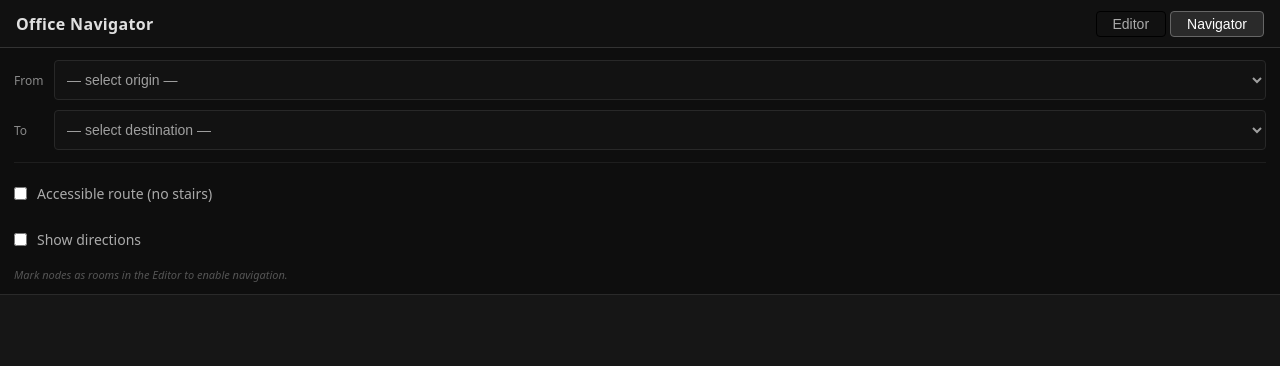
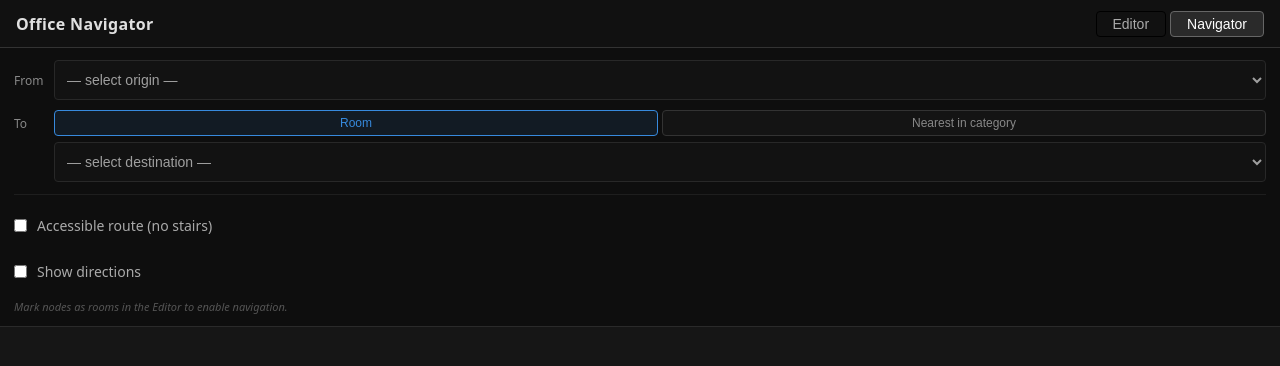
Before and after one commit to cbmitchell/map-nav, a React (Vite) app: page / in a window 1280 px wide. Both pictures are taken after a click on the button "Navigator". Shown: the top 366 px of the page. Built offline with nearby package versions, Linux system fonts and the light colour scheme.

Commit message:
Add room categories

```diff
--- a/src/components/Editor/EditorCanvas.tsx
+++ b/src/components/Editor/EditorCanvas.tsx
@@ -23,6 +23,7 @@ interface LabelEditorState {
   label: string;
   isRoom: boolean;
   isConnector: boolean;
+  category: string;
 }
 
 interface EdgeEditorState {
@@ -424,6 +425,7 @@ export function EditorCanvas({
           label: node.label,
           isRoom: node.isRoom,
           isConnector: node.isConnector,
+          category: node.category ?? '',
         });
         return;
       }
@@ -452,6 +454,7 @@ export function EditorCanvas({
         label: labelEditor.label,
         isRoom: labelEditor.isRoom,
         isConnector: labelEditor.isConnector,
+        category: labelEditor.isRoom && labelEditor.category.trim() ? labelEditor.category.trim() : undefined,
       },
     });
     setLabelEditor(null);
@@ -534,6 +537,21 @@ export function EditorCanvas({
               <span>Is room</span>
             </label>
           </div>
+          {labelEditor.isRoom && (
+            <div style={styles.popupRow}>
+              <label style={styles.popupLabel}>Category</label>
+              <input
+                style={styles.popupInput}
+                placeholder="e.g. bathroom"
+                value={labelEditor.category}
+                onChange={(ev) => setLabelEditor({ ...labelEditor, category: ev.target.value })}
+                onKeyDown={(ev) => {
+                  if (ev.key === 'Enter') submitLabelEditor();
+                  if (ev.key === 'Escape') setLabelEditor(null);
+                }}
+              />
+            </div>
+          )}
           <div style={styles.popupRow}>
             <label style={styles.checkLabel}>
               <input
--- a/src/components/Navigator/Navigator.tsx
+++ b/src/components/Navigator/Navigator.tsx
@@ -12,6 +12,7 @@ export function Navigator() {
   const { state } = useGraphReducer();
   const [srcId, setSrcId] = useState<string | null>(null);
   const [tgtId, setTgtId] = useState<string | null>(null);
+  const [tgtCategory, setTgtCategory] = useState<string | null>(null);
   const [accessibleOnly, setAccessibleOnly] = useState(false);
   const [showDirections, setShowDirections] = useState(false);
   const [activeSectionId, setActiveSectionId] = useState<string | null>(null);
@@ -42,7 +43,7 @@ export function Navigator() {
     [accessibleOnly],
   );
 
-  const { path, error } = usePathfinder(state, srcId, tgtId, excludedTypes);
+  const { path, error } = usePathfinder(state, srcId, tgtId, tgtCategory, excludedTypes);
 
   // Wrap setSrcId so that picking a new origin also switches the canvas to that section
   const handleSrcChange = useCallback((id: string | null) => {
@@ -52,6 +53,26 @@ export function Navigator() {
       if (srcNode) switchSection(srcNode.sectionId);
     }
   }, [state.nodes, switchSection]);
+
+  const handleTgtChange = useCallback((id: string | null) => {
+    setTgtId(id);
+    setTgtCategory(null);
+  }, []);
+
+  const handleTgtCategoryChange = useCallback((cat: string | null) => {
+    setTgtCategory(cat);
+    setTgtId(null);
+  }, []);
+
+  // When routing by category, resolve the destination room name from the path's last node
+  const resolvedTgtLabel = useMemo(() => {
+    if (!tgtCategory || !path || path.length === 0) return null;
+    const nodeIndex = new Map(state.nodes.map((n) => [n.id, n]));
+    const tgtNode = nodeIndex.get(path[path.length - 1]);
+    if (!tgtNode) return null;
+    const sectionName = state.sections.find((s) => s.id === tgtNode.sectionId)?.name ?? '';
+    return tgtNode.label ? `${tgtNode.label} (${sectionName})` : `(unlabeled) (${sectionName})`;
+  }, [tgtCategory, path, state.nodes, state.sections]);
 
   // Ordered list of sections that the path visits (deduplicated, in order)
   const pathSections = useMemo(() => {
@@ -77,11 +98,14 @@ export function Navigator() {
         building={state}
         srcId={srcId}
         tgtId={tgtId}
+        tgtCategory={tgtCategory}
         accessibleOnly={accessibleOnly}
         showDirections={showDirections}
         error={error}
+        resolvedTgtLabel={resolvedTgtLabel}
         onSrcChange={handleSrcChange}
-        onTgtChange={setTgtId}
+        onTgtChange={handleTgtChange}
+        onTgtCategoryChange={handleTgtCategoryChange}
         onAccessibleToggle={setAccessibleOnly}
         onDirectionsToggle={setShowDirections}
       />
--- a/src/components/Navigator/NavigatorControls.tsx
+++ b/src/components/Navigator/NavigatorControls.tsx
@@ -1,14 +1,18 @@
+import { useState } from 'react';
 import type { Building } from '../../types/graph';
 
 interface NavigatorControlsProps {
   building: Building;
   srcId: string | null;
   tgtId: string | null;
+  tgtCategory: string | null;
   accessibleOnly: boolean;
   showDirections: boolean;
   error: string | null;
+  resolvedTgtLabel: string | null;
   onSrcChange: (id: string | null) => void;
   onTgtChange: (id: string | null) => void;
+  onTgtCategoryChange: (category: string | null) => void;
   onAccessibleToggle: (v: boolean) => void;
   onDirectionsToggle: (v: boolean) => void;
 }
@@ -17,14 +21,19 @@ export function NavigatorControls({
   building,
   srcId,
   tgtId,
+  tgtCategory,
   accessibleOnly,
   showDirections,
   error,
+  resolvedTgtLabel,
   onSrcChange,
   onTgtChange,
+  onTgtCategoryChange,
   onAccessibleToggle,
   onDirectionsToggle,
 }: NavigatorControlsProps) {
+  const [destMode, setDestMode] = useState<'room' | 'category'>('room');
+
   const rooms = building.nodes.filter((n) => n.isRoom);
 
   // Group rooms by section name for <optgroup>
@@ -39,7 +48,11 @@ export function NavigatorControls({
     grouped.get(key)!.nodes.push(node);
   }
 
-  const renderOptions = (excludeId: string | null) =>
+  const knownCategories = [...new Set(
+    rooms.filter((n) => n.category).map((n) => n.category as string),
+  )].sort();
+
+  const renderRoomOptions = (excludeId: string | null) =>
     [...grouped.entries()].map(([sectionId, { sectionName, nodes }]) => (
       <optgroup key={sectionId} label={sectionName}>
         {nodes
@@ -54,6 +67,15 @@ export function NavigatorControls({
 
   const noRooms = rooms.length === 0;
 
+  const handleDestModeChange = (mode: 'room' | 'category') => {
+    setDestMode(mode);
+    if (mode === 'room') {
+      onTgtCategoryChange(null);
+    } else {
+      onTgtChange(null);
+    }
+  };
+
   return (
     <div style={styles.controls}>
       <div style={styles.row}>
@@ -65,21 +87,65 @@ export function NavigatorControls({
           onChange={(e) => onSrcChange(e.target.value || null)}
         >
           <option value="">— select origin —</option>
-          {renderOptions(tgtId)}
+          {renderRoomOptions(destMode === 'room' ? tgtId : null)}
         </select>
       </div>
 
+      <div style={styles.toBlock}>
         <div style={styles.row}>
           <label style={styles.label}>To</label>
+          <div style={styles.modeToggle}>
+            <button
+              style={{ ...styles.modeBtn, ...(destMode === 'room' ? styles.modeBtnActive : {}) }}
+              onClick={() => handleDestModeChange('room')}
+            >
+              Room
+            </button>
+            <button
+              style={{ ...styles.modeBtn, ...(destMode === 'category' ? styles.modeBtnActive : {}) }}
+              disabled={knownCategories.length === 0}
+              onClick={() => handleDestModeChange('category')}
+            >
+              Nearest in category
+            </button>
+          </div>
+        </div>
+
+        {destMode === 'room' ? (
           <select
-          style={styles.select}
+            style={{ ...styles.select, marginLeft: 40 }}
             value={tgtId ?? ''}
             disabled={noRooms}
             onChange={(e) => onTgtChange(e.target.value || null)}
           >
             <option value="">— select destination —</option>
-          {renderOptions(srcId)}
+            {renderRoomOptions(srcId)}
           </select>
+        ) : (
+          <>
+            <select
+              style={{ ...styles.select, marginLeft: 40 }}
+              value={tgtCategory ?? ''}
+              disabled={knownCategories.length === 0}
+              onChange={(e) => onTgtCategoryChange(e.target.value || null)}
+            >
+              <option value="">— select category —</option>
+              {knownCategories.map((cat) => (
+                <option key={cat} value={cat}>{cat}</option>
+              ))}
+            </select>
+            {tgtCategory && resolvedTgtLabel && (
+              <div style={styles.resolvedLabel}>
+                Routing to: {resolvedTgtLabel}
+              </div>
+            )}
+            {tgtCategory && !resolvedTgtLabel && (
+              <div style={styles.resolvedLabelMissing}>
+                No reachable room in this category
+              </div>
+            )}
+          </>
+        )}
       </div>
 
       <div style={styles.divider} />
@@ -128,6 +194,11 @@ const styles: Record<string, React.CSSProperties> = {
     alignItems: 'center',
     gap: 8,
   },
+  toBlock: {
+    display: 'flex',
+    flexDirection: 'column',
+    gap: 6,
+  },
   label: {
     fontSize: 12,
     color: '#888',
@@ -145,6 +216,38 @@ const styles: Record<string, React.CSSProperties> = {
     outline: 'none',
     cursor: 'pointer',
     minHeight: 40,
+  },
+  modeToggle: {
+    display: 'flex',
+    flex: 1,
+    gap: 4,
+  },
+  modeBtn: {
+    flex: 1,
+    padding: '5px 8px',
+    background: '#141414',
+    border: '1px solid #333',
+    borderRadius: 4,
+    color: '#888',
+    fontSize: 12,
+    cursor: 'pointer',
+  },
+  modeBtnActive: {
+    borderColor: '#378ADD',
+    color: '#378ADD',
+    background: 'rgba(55,138,221,0.1)',
+  },
+  resolvedLabel: {
+    marginLeft: 40,
+    fontSize: 11,
+    color: '#6ab3f5',
+    fontStyle: 'italic',
+  },
+  resolvedLabelMissing: {
+    marginLeft: 40,
+    fontSize: 11,
+    color: '#888',
+    fontStyle: 'italic',
   },
   divider: {
     height: 1,
--- a/src/hooks/usePathfinder.ts
+++ b/src/hooks/usePathfinder.ts
@@ -1,6 +1,6 @@
 import { useMemo } from 'react';
 import type { Building, EdgeType } from '../types/graph';
-import { dijkstra } from '../utils/pathfinding';
+import { dijkstra, dijkstraToCategory } from '../utils/pathfinding';
 
 interface PathfinderResult {
   path: string[] | null;
@@ -11,12 +11,15 @@ export function usePathfinder(
   building: Building,
   srcId: string | null,
   tgtId: string | null,
+  tgtCategory: string | null,
   excludedTypes: Set<EdgeType>,
 ): PathfinderResult {
   return useMemo(() => {
-    if (!srcId || !tgtId) return { path: null, error: null };
+    if (!srcId || (!tgtId && !tgtCategory)) return { path: null, error: null };
 
-    const path = dijkstra(building.nodes, building.edges, srcId, tgtId, excludedTypes);
+    const path = tgtCategory
+      ? dijkstraToCategory(building.nodes, building.edges, srcId, tgtCategory, excludedTypes)
+      : dijkstra(building.nodes, building.edges, srcId, tgtId!, excludedTypes);
 
     if (path === null) {
       const error =
@@ -25,5 +28,5 @@ export function usePathfinder(
     }
 
     return { path, error: null };
-  }, [building.nodes, building.edges, srcId, tgtId, excludedTypes]);
+  }, [building.nodes, building.edges, srcId, tgtId, tgtCategory, excludedTypes]);
 }
--- a/src/types/graph.ts
+++ b/src/types/graph.ts
@@ -23,6 +23,7 @@ export interface Node {
   label: string;
   isRoom: boolean;
   isConnector: boolean;
+  category?: string;
 }
 
 export interface Edge {
--- a/src/utils/pathfinding.ts
+++ b/src/utils/pathfinding.ts
@@ -82,3 +82,80 @@ export function dijkstra(
   }
   return path[0] === srcId ? path : null;
 }
+
+/**
+ * Finds the shortest path from srcId to the nearest room whose category matches
+ * the given string. Returns an ordered array of node IDs, or null if no such
+ * reachable room exists.
+ */
+export function dijkstraToCategory(
+  nodes: Node[],
+  edges: Edge[],
+  srcId: string,
+  category: string,
+  excludedTypes: Set<EdgeType>,
+): string[] | null {
+  const categoryNodeIds = new Set(
+    nodes.filter((n) => n.isRoom && n.category === category).map((n) => n.id),
+  );
+  if (categoryNodeIds.size === 0) return null;
+
+  // Build adjacency list (undirected)
+  const adj = new Map<string, { neighborId: string; weight: number }[]>();
+  for (const node of nodes) adj.set(node.id, []);
+  for (const edge of edges) {
+    if (excludedTypes.has(edge.type)) continue;
+    adj.get(edge.srcId)?.push({ neighborId: edge.tgtId, weight: edge.weight });
+    adj.get(edge.tgtId)?.push({ neighborId: edge.srcId, weight: edge.weight });
+  }
+
+  const dist = new Map<string, number>();
+  const prev = new Map<string, string | null>();
+  const unvisited = new Set<string>();
+
+  for (const node of nodes) {
+    dist.set(node.id, Infinity);
+    prev.set(node.id, null);
+    unvisited.add(node.id);
+  }
+  dist.set(srcId, 0);
+
+  let resolvedTgtId: string | null = null;
+
+  while (unvisited.size > 0) {
+    let u: string | null = null;
+    let uDist = Infinity;
+    for (const id of unvisited) {
+      const d = dist.get(id) ?? Infinity;
+      if (d < uDist) { uDist = d; u = id; }
+    }
+    if (u === null || uDist === Infinity) break;
+
+    unvisited.delete(u);
+
+    // The first settled category node is the nearest one
+    if (categoryNodeIds.has(u)) {
+      resolvedTgtId = u;
+      break;
+    }
+
+    for (const { neighborId, weight } of adj.get(u) ?? []) {
+      if (!unvisited.has(neighborId)) continue;
+      const alt = uDist + weight;
+      if (alt < (dist.get(neighborId) ?? Infinity)) {
+        dist.set(neighborId, alt);
+        prev.set(neighborId, u);
+      }
+    }
+  }
+
+  if (!resolvedTgtId) return null;
+
+  const path: string[] = [];
+  let cur: string | null = resolvedTgtId;
+  while (cur !== null) {
+    path.unshift(cur);
+    cur = prev.get(cur) ?? null;
+  }
+  return path[0] === srcId ? path : null;
+}
```
Also changed, not shown: 1 other file (tests, documents, lock files or other folders). Lines whose indentation alone changed are shown as unchanged.
